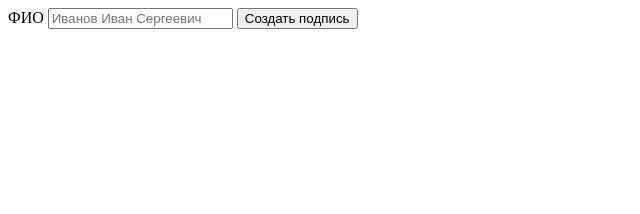
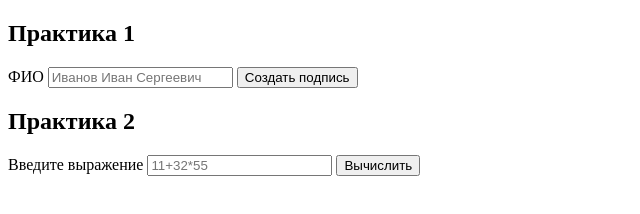
Before and after one commit to FrontendCourseMP/ts-pair-marininachasovskikh, a website: page index.html in a window 1280 px wide. Shown: the whole page, without its empty margins (0-640 px from the left). Drawn offline with Linux system fonts and the light colour scheme.

Commit message:
index Маринина

```diff
--- a/index.html
+++ b/index.html
@@ -1,11 +1,16 @@
 <!DOCTYPE html>
 <html lang="ru">
+
 <head>
     <meta charset="UTF-8">
     <meta name="viewport" content="width=device-width, initial-scale=1.0">
     <title>Практическая №1</title>
+    <script defer src="./dist/index.js"></script>
 </head>
+
 <body>
+    <section>
+        <h2>Практика 1</h2>
         <form id="form">
             <label for="fullname">
                 ФИО
@@ -16,6 +21,22 @@
             </button>
             <output id="signature"></output>
         </form>
-    <script src="./dist/index.js"></script>
+    </section>
+
+    <section>
+        <h2>Практика 2</h2>
+        <form id="form-calculator">
+            <label>
+                Введите выражение
+                <input type="text" id="expression" name="expression" placeholder="11+32*55" required>
+            </label>
+            <button type="submit" id="calculate_button">
+                Вычислить
+            </button>
+            <output id="result" for="expression"></output>
+        </form>
+    </section>
+
 </body>
+
 </html>
```
Lines whose indentation alone changed are shown as unchanged.
